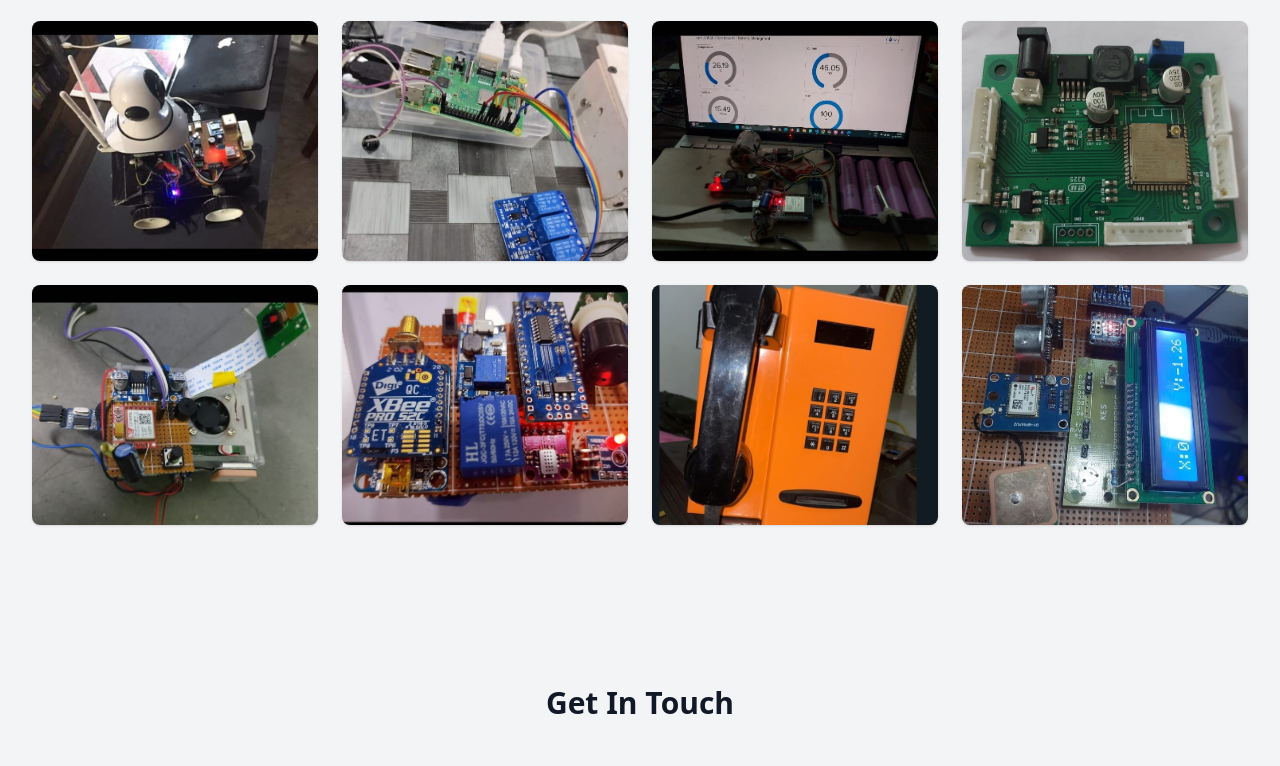
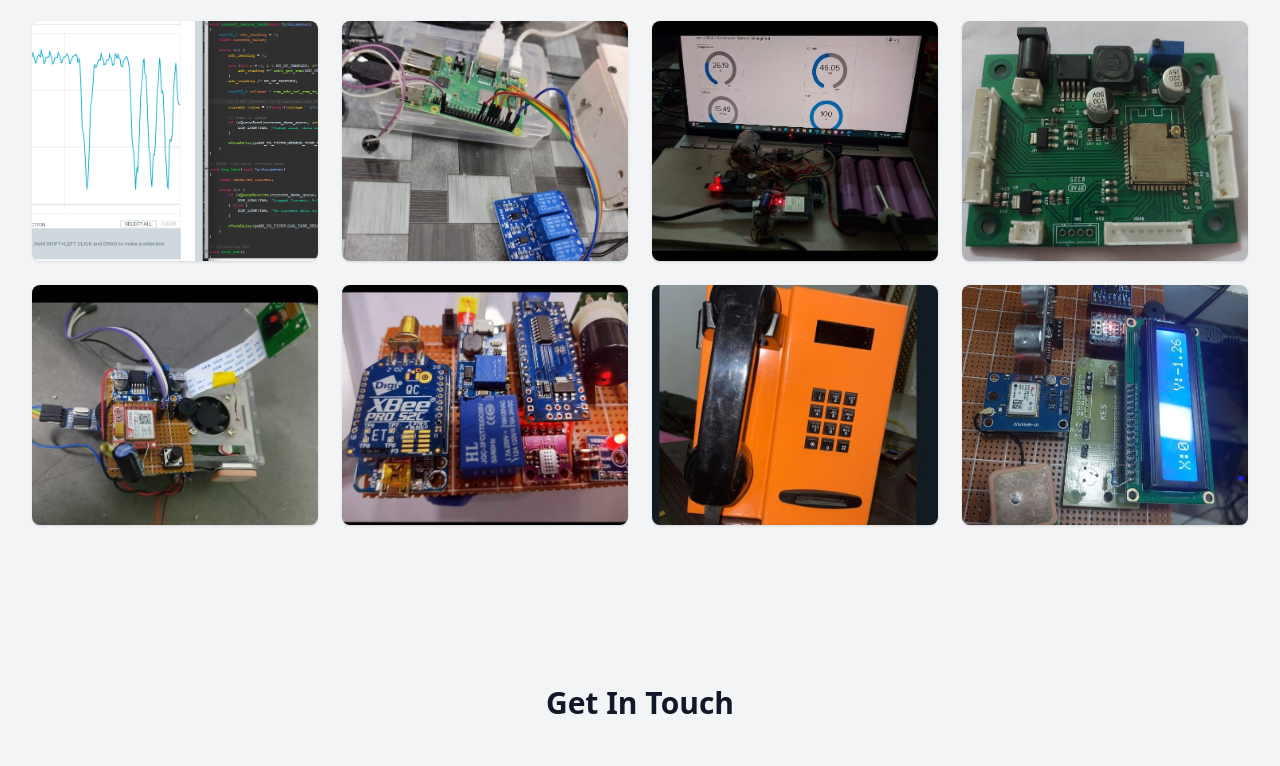
Before and after one commit to nareshpuppala246/-portfolio_me, a plain HTML site: page index.html in a window 1280 px wide. Shown: the part 4449-5215 px from the top of the page. Drawn offline with nearby package versions, Linux system fonts and the light colour scheme.

Commit message:
Update index.html

```diff
--- a/index.html
+++ b/index.html
@@ -563,7 +563,7 @@ Designed a prepaid GSM payphone system for remote areas. Users authenticate with
       </div>
 
       <div class="overflow-hidden rounded-lg shadow hover:shadow-lg transition" data-aos="zoom-in">
-        <img src="static/images/survilancerobot.jpeg" alt="Surveillance Robot" class="w-full h-60 object-cover hover:scale-105 transform transition duration-300">
+        <img src="static/images/Sensor_Data.png" alt="Surveillance Robot" class="w-full h-60 object-cover hover:scale-105 transform transition duration-300">
       </div>
 
       <div class="overflow-hidden rounded-lg shadow hover:shadow-lg transition" data-aos="zoom-in" data-aos-delay="50">
```
